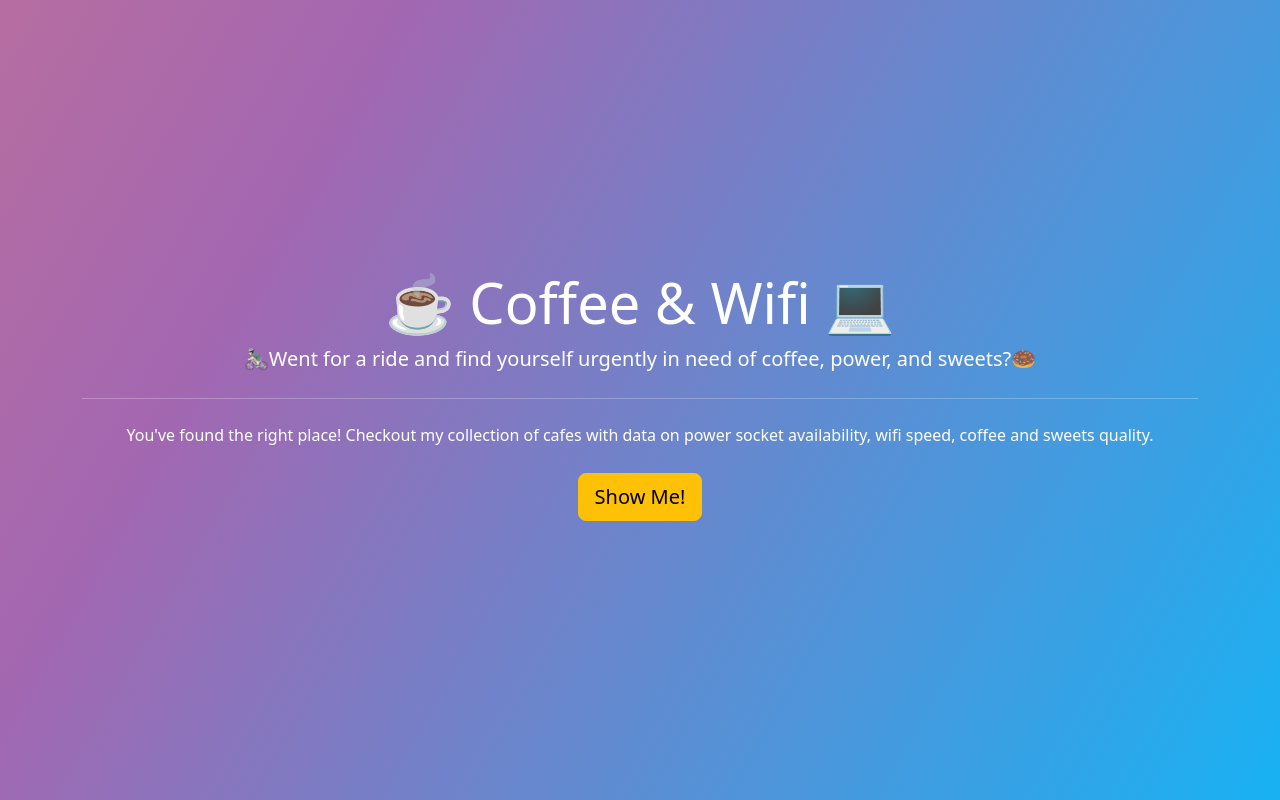
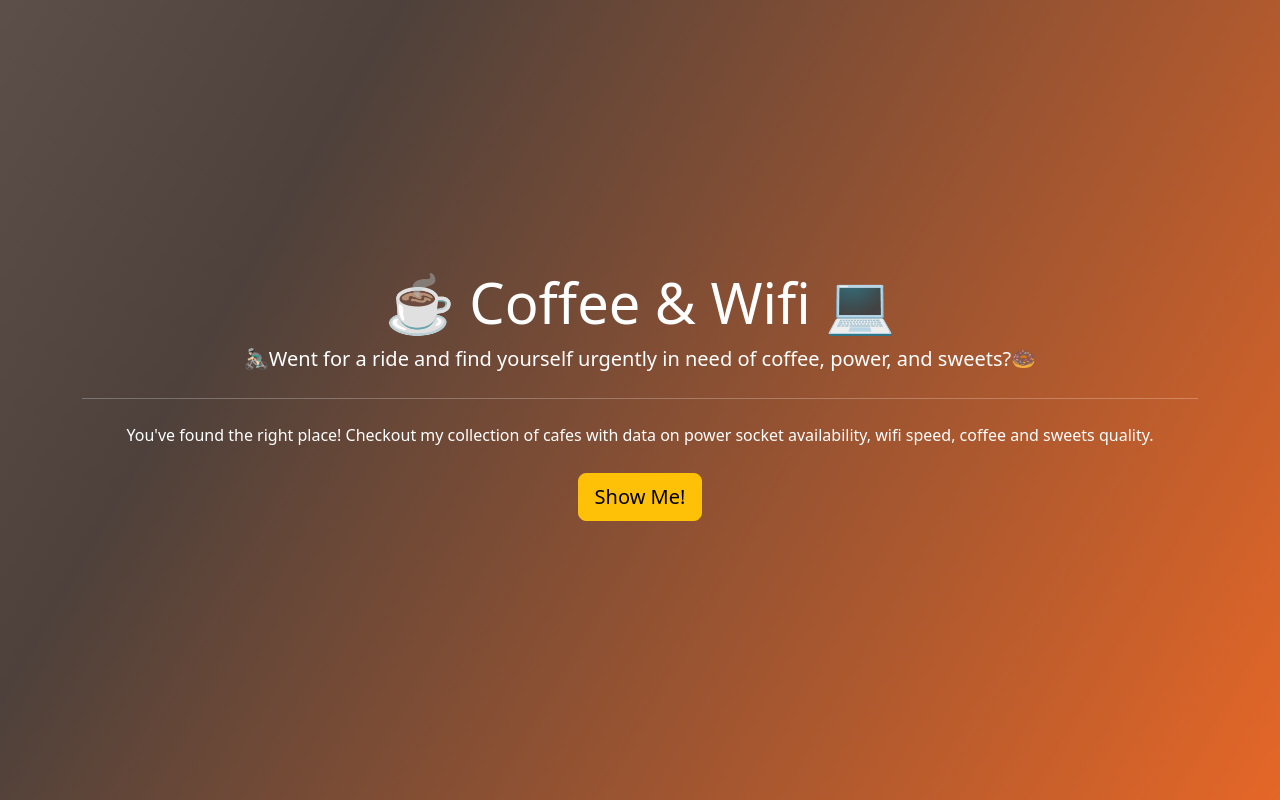
Before and after one commit to CamilleOnoda/Projects, a Flask app: page / in a window 1280 px wide. Run offline with Flask 3, Linux system fonts and the light colour scheme; some libraries are stand-ins or nearby versions.

Commit message:
Change the background color on the home page

```diff
--- a/Coffee-and-Wifi/static/css/styles.css
+++ b/Coffee-and-Wifi/static/css/styles.css
@@ -1,6 +1,6 @@
 /*Home page*/
 .jumbotron {
-  background: linear-gradient(300deg, #00bfff, #A367B1, #ef8172);
+  background: linear-gradient(300deg, #FF6D24, #4E413B, #857671);
   background-size: 180% 180%;
   animation: gradient-animation 18s ease infinite;
   display: flex;
```
